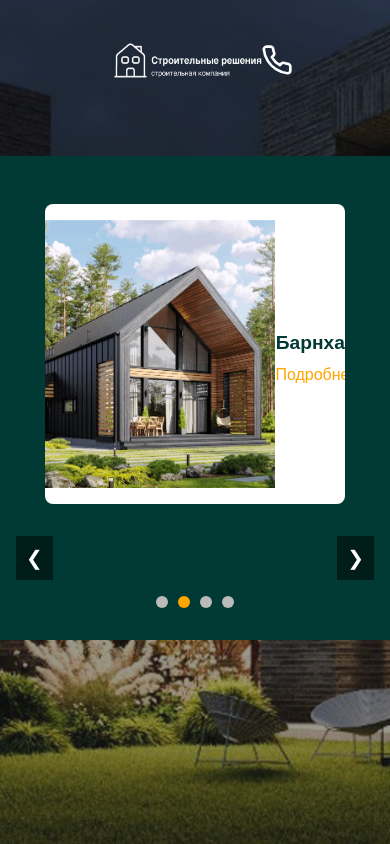
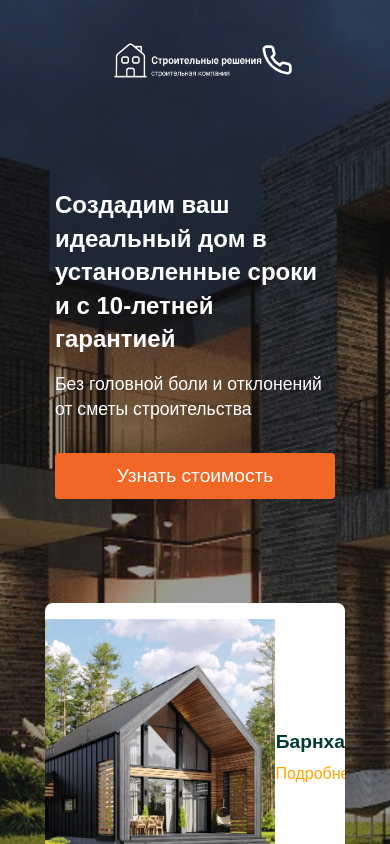
Before and after one commit to kiryl-f/test-task-next, a Next.js app: page / in a window 390 px wide. Shown: the top 844 px of the page. Built offline with nearby package versions, Linux system fonts and the light colour scheme.

Commit message:
mobile adjustments

```diff
--- /dev/null
+++ b/src/app/components/MobileInfo.tsx
@@ -0,0 +1,26 @@
+"use client";
+
+import React from "react";
+import styles from "../styles/MobileInfo.module.scss";
+
+const MobileInfo: React.FC = () => {
+  const openPopup = () => {
+    alert("Узнать стоимость - Popup not implemented yet.");
+  };
+
+  return (
+    <div className={styles.mobileInfo}>
+      <h2 className={styles.title}>
+        Создадим ваш идеальный дом в установленные сроки и с 10-летней гарантией
+      </h2>
+      <p className={styles.subtitle}>
+        Без головной боли и отклонений от сметы строительства
+      </p>
+      <button className={styles.ctaButton} onClick={openPopup}>
+        Узнать стоимость
+      </button>
+    </div>
+  );
+};
+
+export default MobileInfo;
--- a/src/app/page.tsx
+++ b/src/app/page.tsx
@@ -9,6 +9,7 @@ import MapComponent from "./components/Map";
 import styles from './styles/Home.module.scss';
 import { useEffect, useState } from "react";
 import MobileCarousel from "./components/MobileCarousel";
+import MobileInfo from "./components/MobileInfo";
 
 const Slider = dynamic(() => import('./components/Slider'), { ssr: false });
 
@@ -18,7 +19,7 @@ export default function Home() {
 
   useEffect(() => {
     const handleResize = () => {
-      setIsMobile(window.innerWidth <= 900);
+      setIsMobile(window.innerWidth <= 1024);
     };
     handleResize();
     window.addEventListener("resize", handleResize);
@@ -29,6 +30,7 @@ export default function Home() {
     <div style={{display: 'flex', flexDirection: 'column'}}>
      <div className={styles.homeBackground}>
         <Header />
+        {isMobile ? <MobileInfo/> : <></>}
         {isMobile ? <MobileCarousel/> :  <Slider />}
       </div>
       <MapComponent latitude={53.9006} longitude={27.5590} />
--- a/src/app/styles/MobileCarousel.module.scss
+++ b/src/app/styles/MobileCarousel.module.scss
@@ -4,7 +4,7 @@
   align-items: center;
   position: relative;
   width: 100%;
-  background-color: #013a35;
+  background-color: transparent;
   padding: 2rem 1rem;
   color: white;
 
@@ -42,6 +42,7 @@
       overflow: hidden;
     }
 
+
     .link {
       font-size: 1rem;
       color: #ffa500;
@@ -66,6 +67,11 @@
     justify-content: space-between;
     width: 100%;
     margin-top: 1rem;
+
+    .prevButton,
+    .nextButton {
+      opacity: 0;
+    }
 
     button {
       background: rgba(0, 0, 0, 0.5);
--- /dev/null
+++ b/src/app/styles/MobileInfo.module.scss
@@ -0,0 +1,43 @@
+.mobileInfo {
+    display: flex;
+    flex-direction: column;
+    margin-left: 10%;
+    margin-right: 10%;
+    background-color: transparent;
+    color: white;
+    text-align: center;
+    padding: 2rem 1rem;
+    margin-bottom: 1.5rem;
+    border-radius: 8px;
+
+    .title {
+      text-align: start;
+      font-size: 1.5rem;
+      font-weight: 700;
+      margin-bottom: 1rem;
+      line-height: 1.4;
+    }
+
+    .subtitle {
+      text-align: start;
+      font-size: 1.1rem;
+      font-weight: 400;
+      margin-bottom: 2rem;
+      line-height: 1.4;
+    }
+
+    .ctaButton {
+      background-color: #f26726;
+      color: white;
+      border: none;
+      padding: 12px 24px;
+      font-size: 1.2rem;
+      border-radius: 4px;
+      cursor: pointer;
+      transition: background-color 0.3s;
+
+      &:hover {
+        background-color: #d2551e;
+      }
+    }
+  }
--- a/src/app/styles/Slider.module.scss
+++ b/src/app/styles/Slider.module.scss
@@ -62,6 +62,7 @@
     .nextButton {
       position: absolute;
       top: 50%;
+      opacity: 0;
       transform: translateY(-50%);
       background: rgba(0, 0, 0, 0.5);
       color: white;
```
